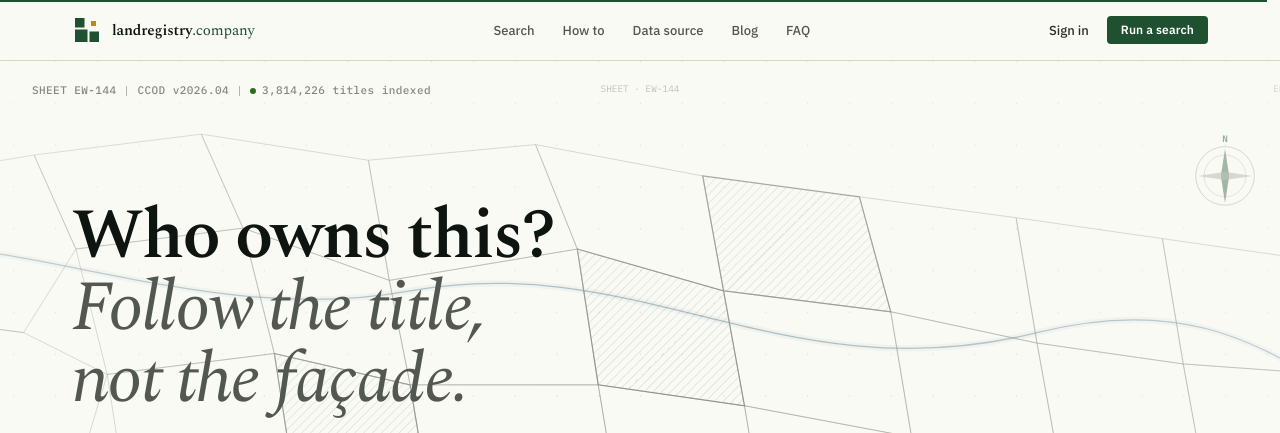
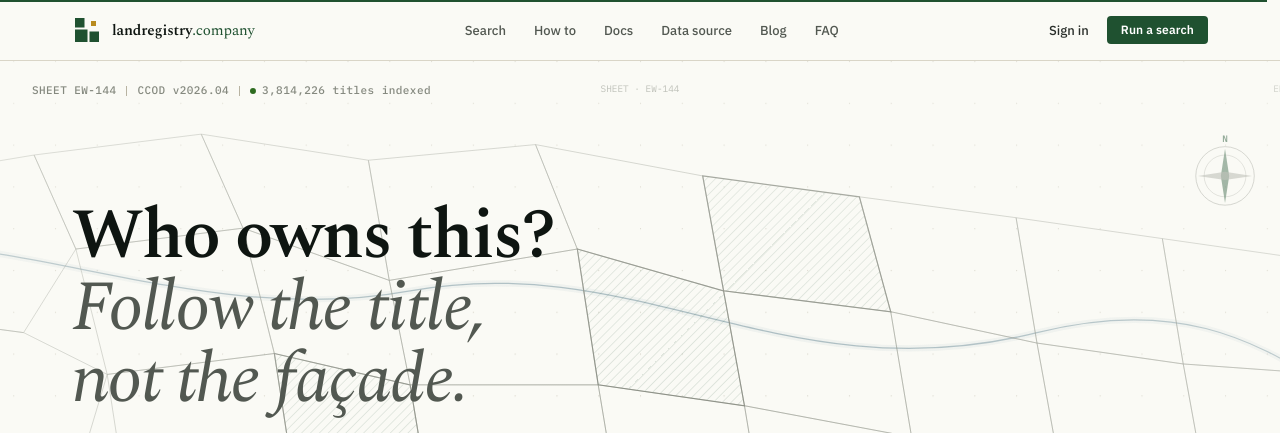
Before and after one commit to kish613/landregistry-search, a Flask app: page / in a window 1280 px wide. Shown: the top 433 px of the page. Run offline with Flask 3, Linux system fonts and the light colour scheme; some libraries are stand-ins or nearby versions.

Commit message:
Add Docs link to header and footer across templates
Adds a "Docs" link to the primary nav in every template that renders
the lr-nav (base, landing, search, about, faq, how-to) and a
"Documentation" link to the link-column footers (base, landing,
search). Points to /docs, where the VitePress build will be served.

https://claude.ai/code/session_013NimFdXVkmgCAbYRsWDtNg

```diff
--- a/app/templates/about.html
+++ b/app/templates/about.html
@@ -155,6 +155,7 @@
             <a href="/blog" class="lr-nav-link">Blog</a>
             <a href="/resources" class="lr-nav-link">Resources</a>
             <a href="/how-to-search-land-registry" class="lr-nav-link">How to</a>
+            <a href="/docs" class="lr-nav-link">Docs</a>
             <a href="/about" class="lr-nav-link">About</a>
             <a href="/faq" class="lr-nav-link">FAQ</a>
         </div>
--- a/app/templates/base.html
+++ b/app/templates/base.html
@@ -77,6 +77,7 @@
                 <a href="/blog" class="lr-nav-link">Blog</a>
                 <a href="/resources" class="lr-nav-link">Resources</a>
                 <a href="/how-to-search-land-registry" class="lr-nav-link">How to</a>
+                <a href="/docs" class="lr-nav-link">Docs</a>
                 <a href="/about" class="lr-nav-link">About</a>
                 <a href="/faq" class="lr-nav-link">FAQ</a>
             </div>
@@ -122,6 +123,7 @@
                         <div class="lr-footer-h">Platform</div>
                         <a class="lr-footer-l" href="/search">Search database</a>
                         <a class="lr-footer-l" href="/how-to-search-land-registry">How-to guide</a>
+                        <a class="lr-footer-l" href="/docs">Documentation</a>
                         <a class="lr-footer-l" href="/faq">FAQ</a>
                     </div>
                     <div class="lr-footer-col">
--- a/app/templates/faq.html
+++ b/app/templates/faq.html
@@ -166,6 +166,7 @@
             <a href="/blog" class="lr-nav-link">Blog</a>
             <a href="/resources" class="lr-nav-link">Resources</a>
             <a href="/how-to-search-land-registry" class="lr-nav-link">How to</a>
+            <a href="/docs" class="lr-nav-link">Docs</a>
             <a href="/about" class="lr-nav-link">About</a>
             <a href="/faq" class="lr-nav-link">FAQ</a>
         </div>
--- a/app/templates/how-to.html
+++ b/app/templates/how-to.html
@@ -171,6 +171,7 @@
             <a href="/blog" class="lr-nav-link">Blog</a>
             <a href="/resources" class="lr-nav-link">Resources</a>
             <a href="/how-to-search-land-registry" class="lr-nav-link">How to</a>
+            <a href="/docs" class="lr-nav-link">Docs</a>
             <a href="/about" class="lr-nav-link">About</a>
             <a href="/faq" class="lr-nav-link">FAQ</a>
         </div>
--- a/app/templates/landing.html
+++ b/app/templates/landing.html
@@ -52,6 +52,7 @@
         <div class="lr-nav-links">
             <a href="/search" class="lr-nav-link">Search</a>
             <a href="/how-to-search-land-registry" class="lr-nav-link">How to</a>
+            <a href="/docs" class="lr-nav-link">Docs</a>
             <a href="/about" class="lr-nav-link">Data source</a>
             <a href="/blog" class="lr-nav-link">Blog</a>
             <a href="/faq" class="lr-nav-link">FAQ</a>
@@ -566,6 +567,7 @@
                     <div class="lr-footer-h">Product</div>
                     <a class="lr-footer-l" href="/search">Run a search</a>
                     <a class="lr-footer-l" href="/how-to-search-land-registry">How to use</a>
+                    <a class="lr-footer-l" href="/docs">Documentation</a>
                     <a class="lr-footer-l" href="#pricing">Pricing</a>
                     <a class="lr-footer-l" href="/about">Bulk &amp; API</a>
                 </div>
--- a/app/templates/search.html
+++ b/app/templates/search.html
@@ -149,6 +149,7 @@
         <div class="lr-nav-links">
             <a href="/search" class="lr-nav-link">Search</a>
             <a href="/how-to-search-land-registry" class="lr-nav-link">How to</a>
+            <a href="/docs" class="lr-nav-link">Docs</a>
             <a href="/about" class="lr-nav-link">Data source</a>
             <a href="/blog" class="lr-nav-link">Blog</a>
             <a href="/faq" class="lr-nav-link">FAQ</a>
@@ -415,6 +416,7 @@
                     <div class="lr-footer-h">Product</div>
                     <a class="lr-footer-l" href="/search">Run a search</a>
                     <a class="lr-footer-l" href="/how-to-search-land-registry">How to use</a>
+                    <a class="lr-footer-l" href="/docs">Documentation</a>
                     <a class="lr-footer-l" href="/faq">FAQ</a>
                 </div>
                 <div class="lr-footer-col">
```
